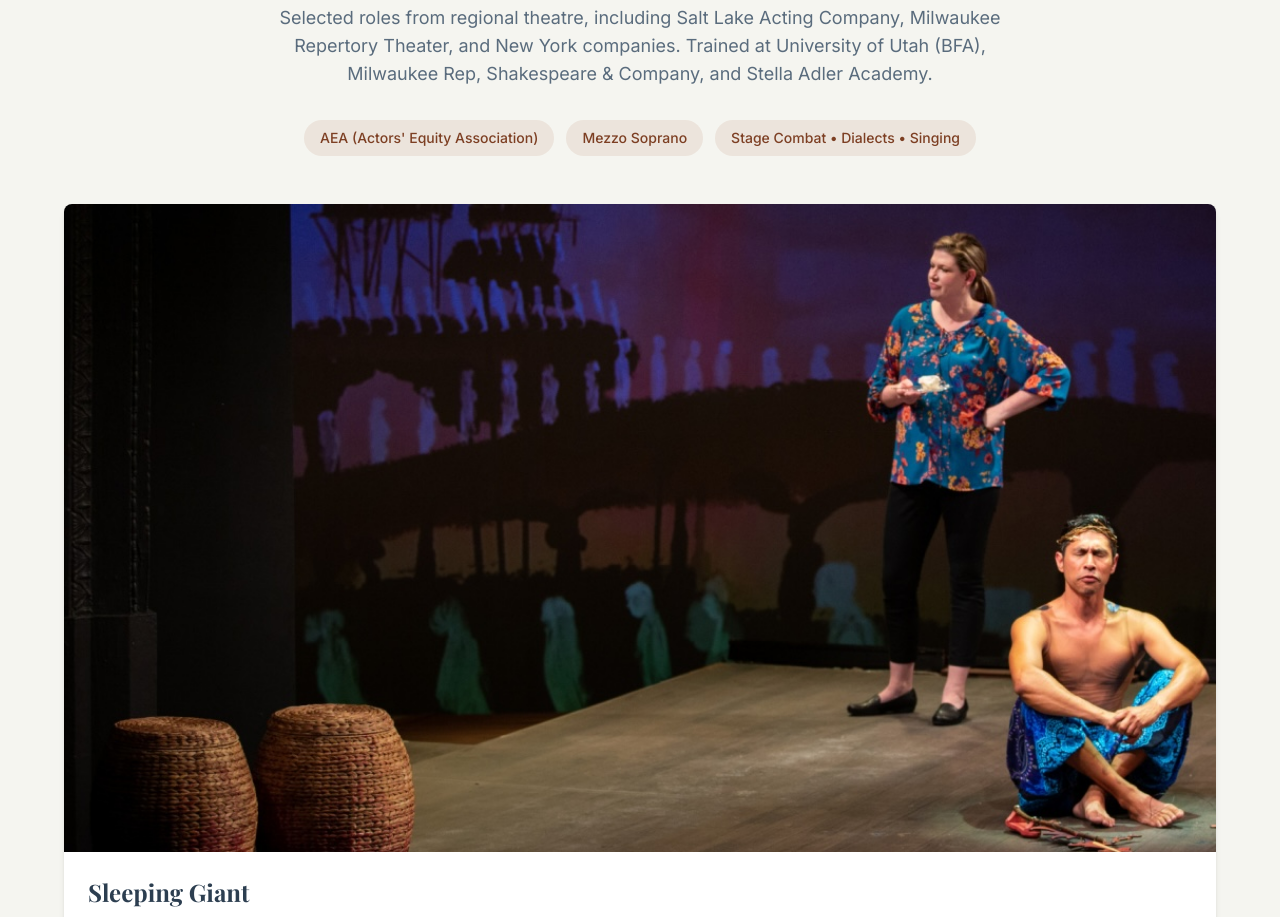
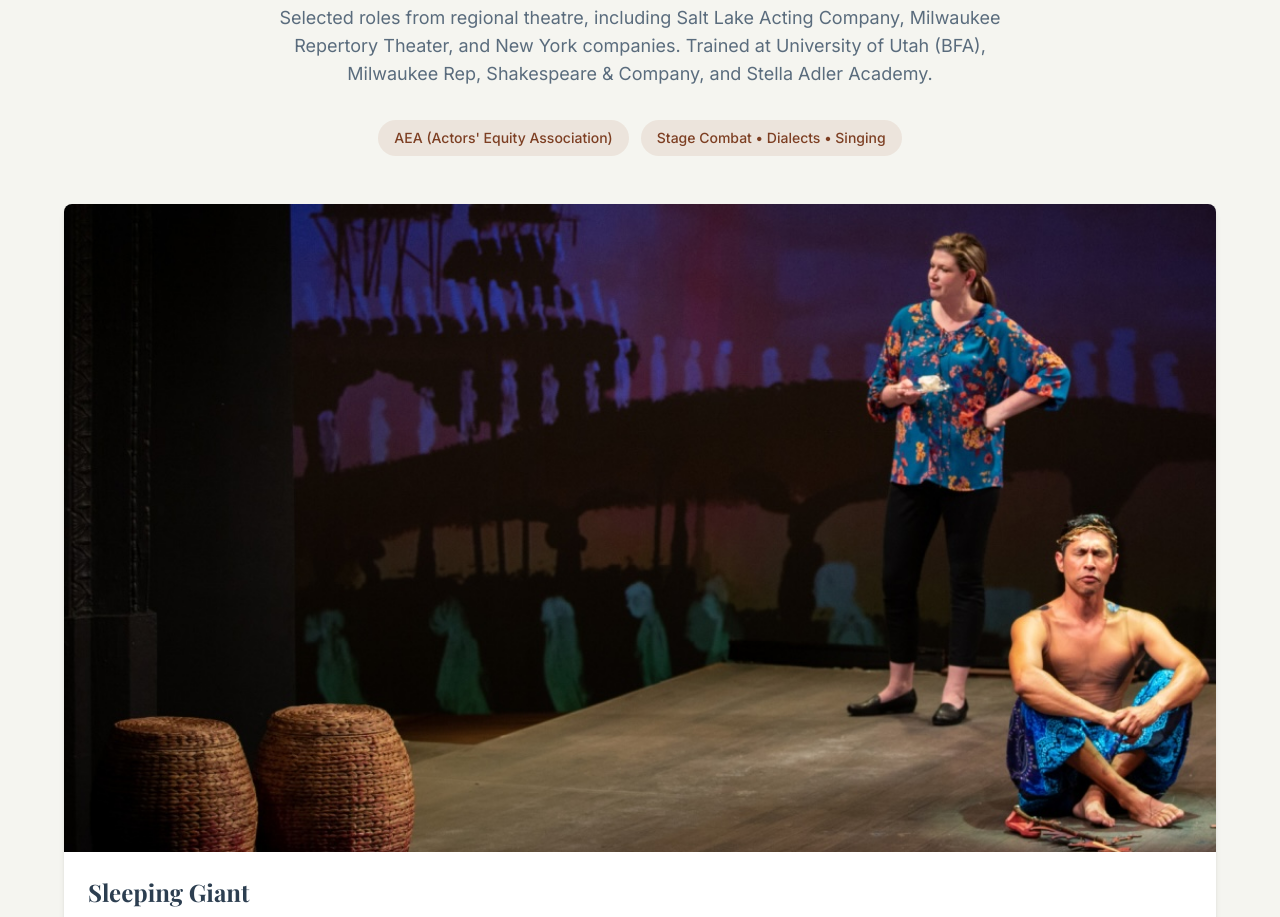
Before and after one commit to topher416/cstokeswylie, a React (Vite) app: page / in a window 1280 px wide. Shown: the part 4580-5497 px from the top of the page. Built offline with nearby package versions, Linux system fonts and the light colour scheme.

Commit message:
content(performance): remove 'Mezzo Soprano' detail

```diff
--- a/src/components/Performance.jsx
+++ b/src/components/Performance.jsx
@@ -162,9 +162,6 @@ const Performance = () => {
           <span className="inline-block px-4 py-2 bg-accent/10 text-accent-dark rounded-full text-sm font-medium mr-3">
             AEA (Actors' Equity Association)
           </span>
-          <span className="inline-block px-4 py-2 bg-accent/10 text-accent-dark rounded-full text-sm font-medium mr-3">
-            Mezzo Soprano
-          </span>
           <span className="inline-block px-4 py-2 bg-accent/10 text-accent-dark rounded-full text-sm font-medium">
             Stage Combat • Dialects • Singing
           </span>
```
